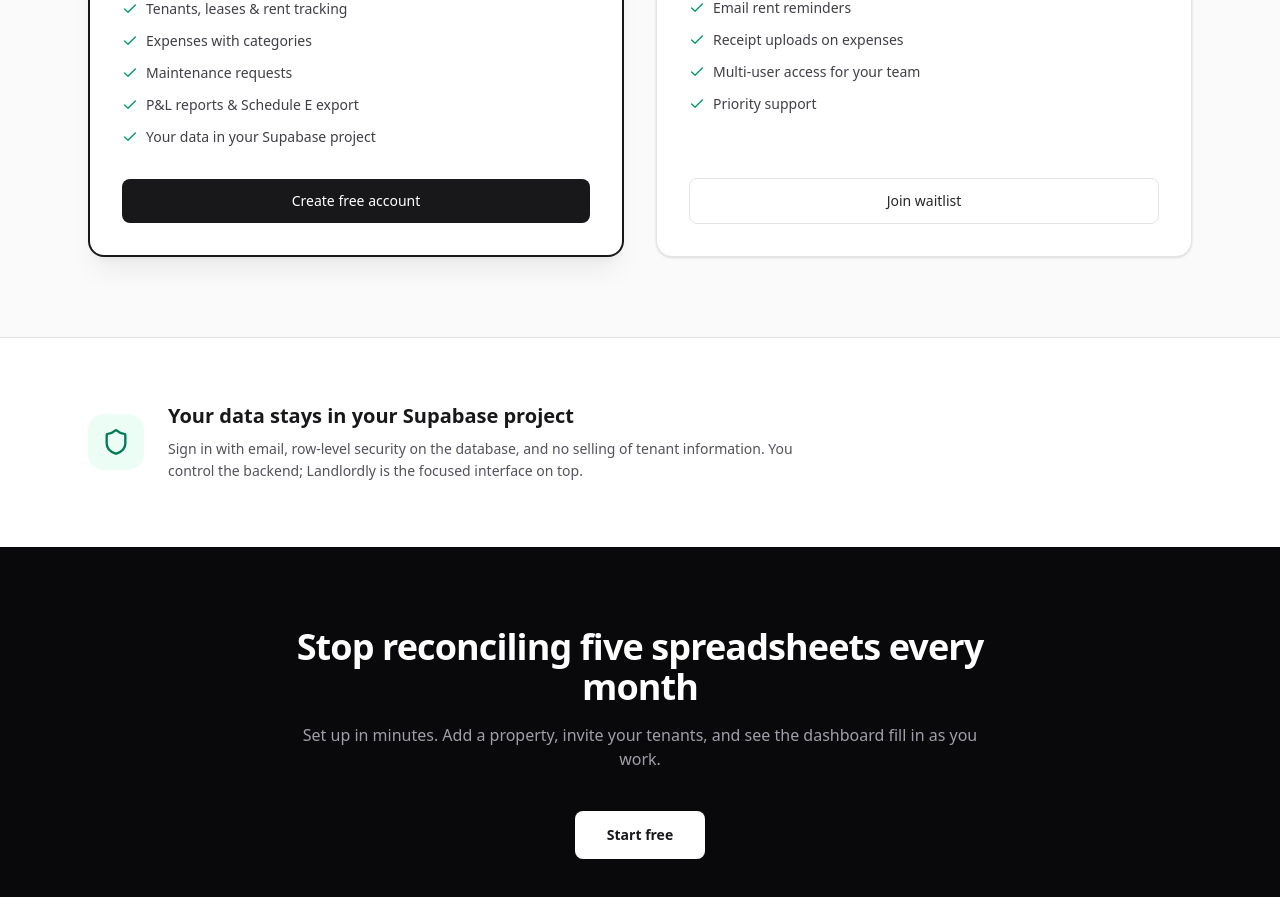
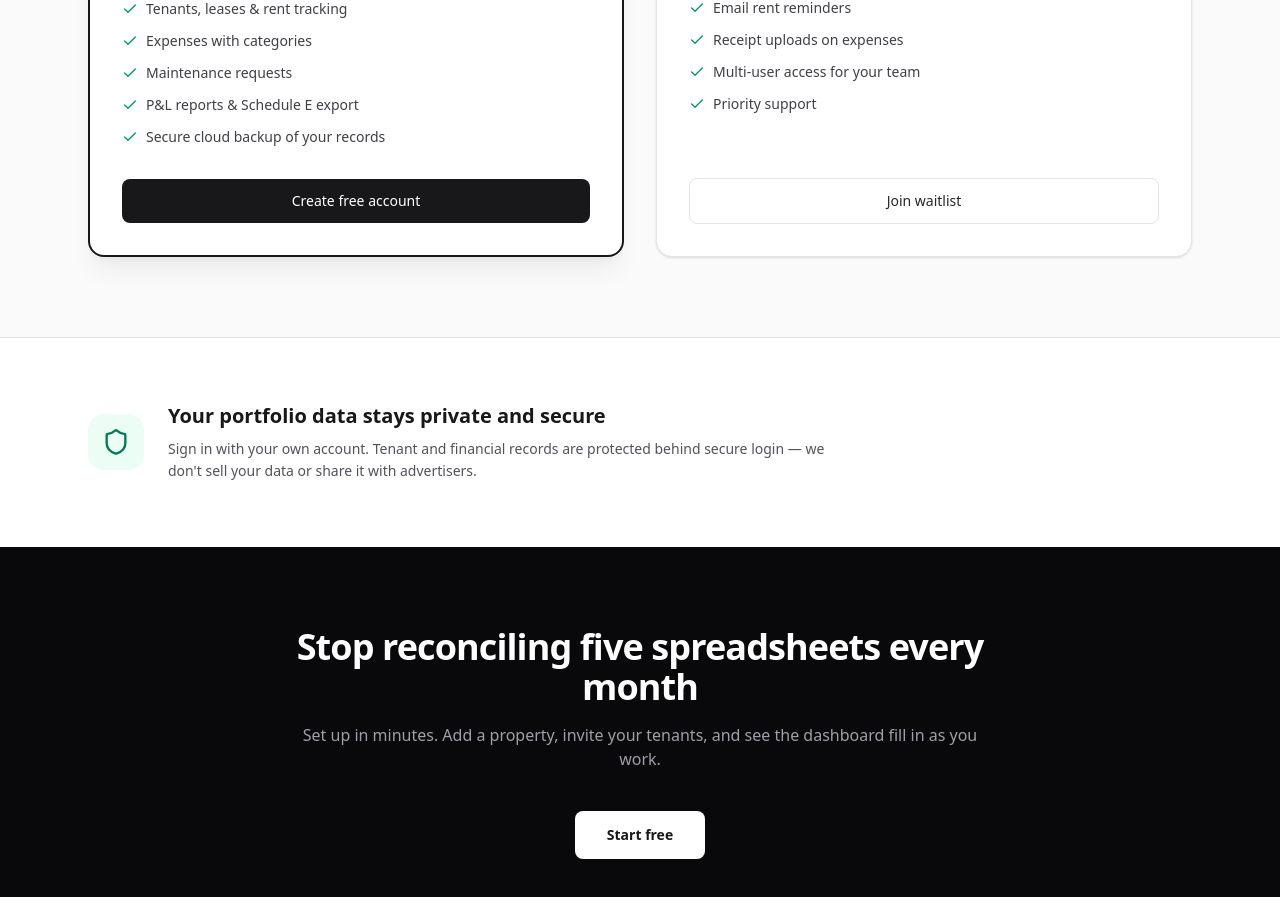
Before and after one commit to LMaloney19/landlordly, a Next.js app: page / in a window 1280 px wide. Shown: the part 3160-4057 px from the top of the page. Built offline with nearby package versions, Linux system fonts and the light colour scheme; no server answers.

Commit message:
Use landlord-friendly copy instead of Supabase on landing page

```diff
--- a/src/components/marketing/landing-page.tsx
+++ b/src/components/marketing/landing-page.tsx
@@ -233,12 +233,12 @@ export function LandingPage({ isSignedIn }: LandingPageProps) {
             </span>
             <div>
               <h2 className="text-xl font-semibold text-zinc-900">
-                Your data stays in your Supabase project
+                Your portfolio data stays private and secure
               </h2>
               <p className="mt-2 max-w-2xl text-sm leading-relaxed text-zinc-600">
-                Sign in with email, row-level security on the database, and no
-                selling of tenant information. You control the backend; Landlordly
-                is the focused interface on top.
+                Sign in with your own account. Tenant and financial records are
+                protected behind secure login — we don&apos;t sell your data or
+                share it with advertisers.
               </p>
             </div>
           </div>
--- a/src/components/marketing/landing-pricing.tsx
+++ b/src/components/marketing/landing-pricing.tsx
@@ -19,7 +19,7 @@ const plans = [
       "Expenses with categories",
       "Maintenance requests",
       "P&L reports & Schedule E export",
-      "Your data in your Supabase project",
+      "Secure cloud backup of your records",
     ],
   },
   {
```
